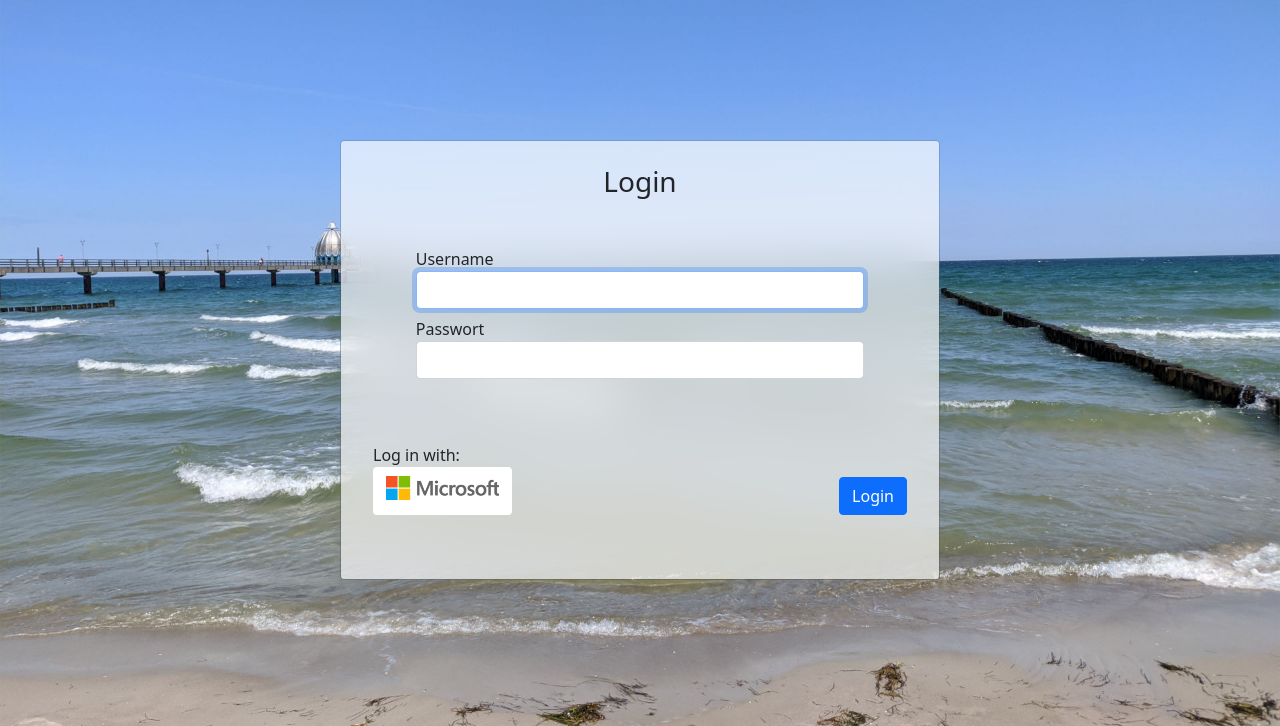
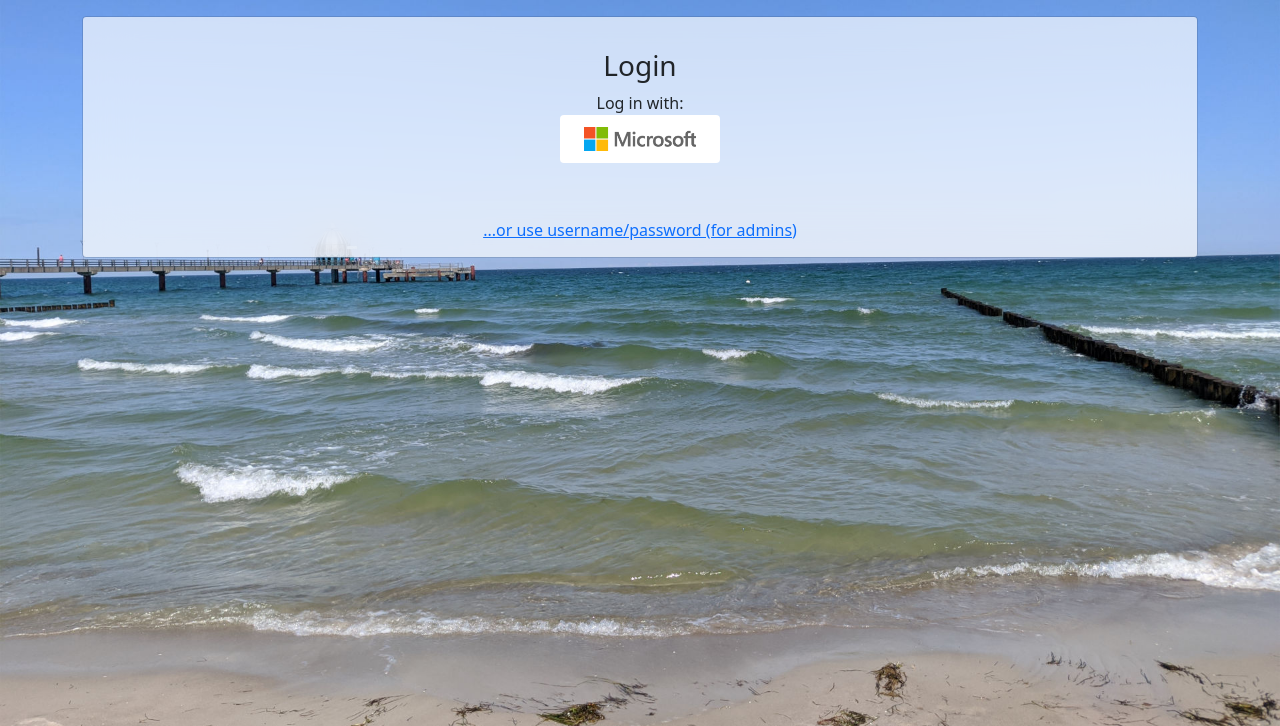
Before and after one commit to MaWalla/Moinschwein, a Django app: page /login/ in a window 1280 px wide. Shown: the part 74-800 px from the top of the page. Run offline with Django 4.2, Linux system fonts and the light colour scheme.

Commit message:
simplified login screen

```diff
--- a/moinschwein/static/css/login.css
+++ b/moinschwein/static/css/login.css
@@ -1,52 +1,21 @@
-.login-box-container {
-    position: absolute;
-    width: 100vw;
-    height: calc(100vh - 81px);
-    display: flex;
-    align-items: center;
-    justify-content: center;
-}
-
-.login-box {
-    width: 95vw;
-    max-width: 600px;
-    height: 95vh;
-    min-height: 280px;
-    max-height: 440px;
-}
-
-form {
-    width: 100%;
-    height: 80%;
-    display: flex;
-    flex-direction: column;
-    align-items: center;
-    justify-content: center;
-}
-
-.form-label,.form-input {
-    width: 75%;
-    margin-bottom: 0;
-}
-
-.login-buttons {
-    margin-top: 64px;
-    display: flex;
-    width: 100%;
-    padding: 0 32px;
-    align-items: end;
-    justify-content: space-between;
-}
-
 p {
     margin: 0;
 }
 
+.sso {
+    display: flex;
+    flex-direction: column;
+    align-items: center;
+}
+
 .ms-button {
     background-color: white;
+
+    width: 160px;
     height: 48px;
 }
 
 .sso-button {
+    margin-top: 5px;
     height: 24px;
 }
--- a/moinschwein/templates/moinschwein/login.html
+++ b/moinschwein/templates/moinschwein/login.html
@@ -5,19 +5,11 @@
 {% endblock %}
 
 {% block content %}
-    <div class="login-box-container">
-        <div class="login-box card frosted-glass">
-            <h3 class="text-center mt-4">{% trans 'Login' %}</h3>
-            <form class="form-center" method="post" enctype="multipart/form-data">
-                {% csrf_token %}
-                {{ form.errors }}
-                <label class="form-label" for="id_username">{% trans 'Username' %}</label>
-                <input class="form-input form-control" id="id_username" type="text" name="username" autofocus="" required="">
-                <div class="mt-2"></div>
-                <label class="form-label" for="id_password">{% trans 'Password' %}</label>
-                <input class="form-input form-control" id="id_password" type="password" name="password" required="">
-
-                <div class="login-buttons">
+    <div class="container">
+        <div class="row mt-3">
+            <div class="col">
+                <div class="overview card frosted-glass content-box">
+                    <h3 class="text-center mt-4">{% trans 'Login' %}</h3>
                     <div class="sso">
                         <p>{% trans 'Log in with:' %}</p>
                         <a class="btn ms-button" href="{% url 'microsoft:to-auth-redirect' %}">
@@ -25,9 +17,29 @@
                         </a>
                     </div>
 
-                    <button class="btn btn-primary form-button mt-3" type="submit">{% trans 'Login' %}</button>
+                    <button id="show-more" class="btn btn-link mt-5">{% trans '...or use username/password (for admins)' %}</button>
+                    <form id="regular-login" class="form-center mt-5 d-none" method="post" enctype="multipart/form-data">
+                        {% csrf_token %}
+                        {{ form.errors }}
+                        <label class="form-label" for="id_username">{% trans 'Username' %}</label>
+                        <input class="form-input form-control" id="id_username" type="text" name="username" autofocus="" required="">
+
+                        <label class="form-label mt-2" for="id_password">{% trans 'Password' %}</label>
+                        <input class="form-input form-control" id="id_password" type="password" name="password" required="">
+
+                        <button class="btn btn-primary form-button mt-3" type="submit">{% trans 'Login' %}</button>
+                    </form>
                 </div>
-            </form>
+            </div>
         </div>
     </div>
 {% endblock %}
+
+{% block extra-scripts %}
+    <script>
+        document.getElementById('show-more').onclick = function () {
+            this.classList.add('d-none');
+            document.getElementById('regular-login').classList.remove('d-none');
+        }
+    </script>
+{% endblock %}
```
Also changed, not shown: moinschwein/locale/de/LC_MESSAGES/django.po.
